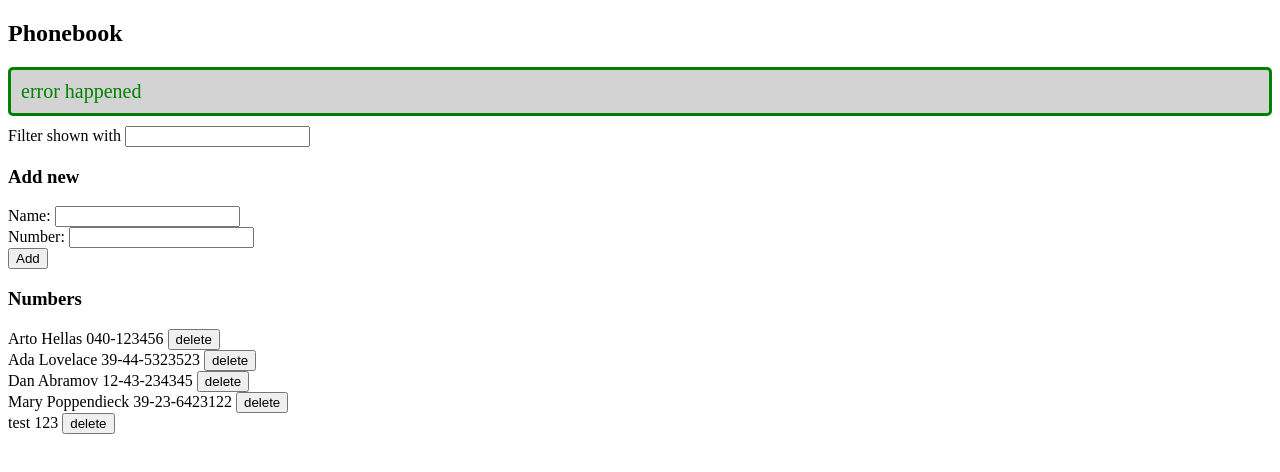
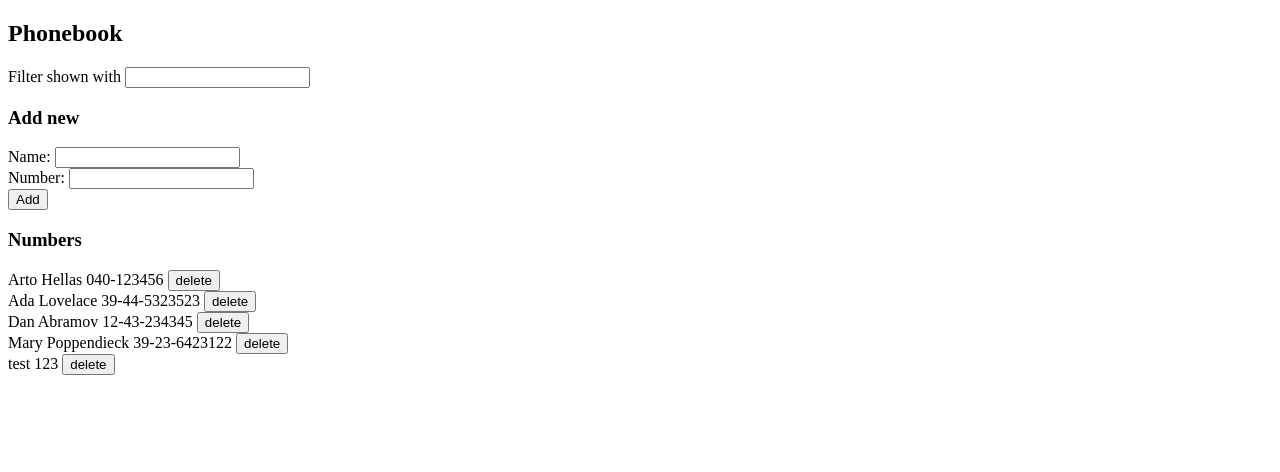
Before and after one commit to aukfil/fullstack-course, a React (Vite) app in the folder part2/phonebook/: page / in a window 1280 px wide. Shown: the top 472 px of the page. Built offline with nearby package versions, Linux system fonts and the light colour scheme; data requests are answered from the project's data file.

Commit message:
Update 2.16

```diff
--- a/part2/phonebook/src/App.jsx
+++ b/part2/phonebook/src/App.jsx
@@ -66,7 +66,7 @@ const App = () => {
   const [newName, setNewName] = useState('')
   const [newNumber, setNewNumber] = useState('')
   const [filter, setFilter] = useState('')
-  const [errorMessage, setErrorMessage] = useState('error happened')
+  const [errorMessage, setErrorMessage] = useState(null)
 
   // Event handler for the form submission event (onSubmit)
   const addName = (event) => {
@@ -103,7 +103,7 @@ const App = () => {
       .create(nameObject)
       .then(response => {
         setPersons(persons.concat(response.data))
-        setErrorMessage('Added')
+        setErrorMessage(`Added ${response.data.name}`)
         setTimeout(() => {
           setErrorMessage(null)
         }, 5000)
```
